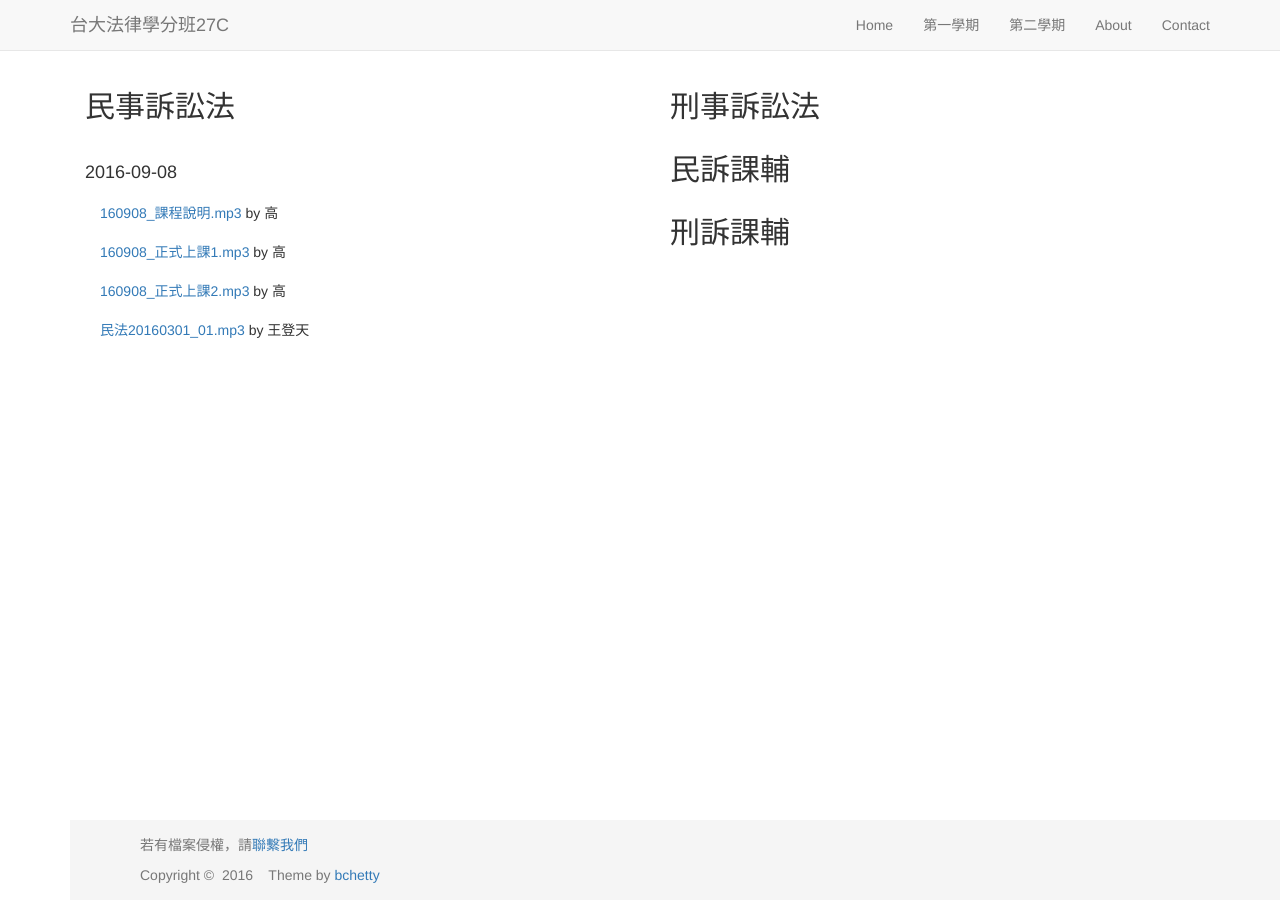
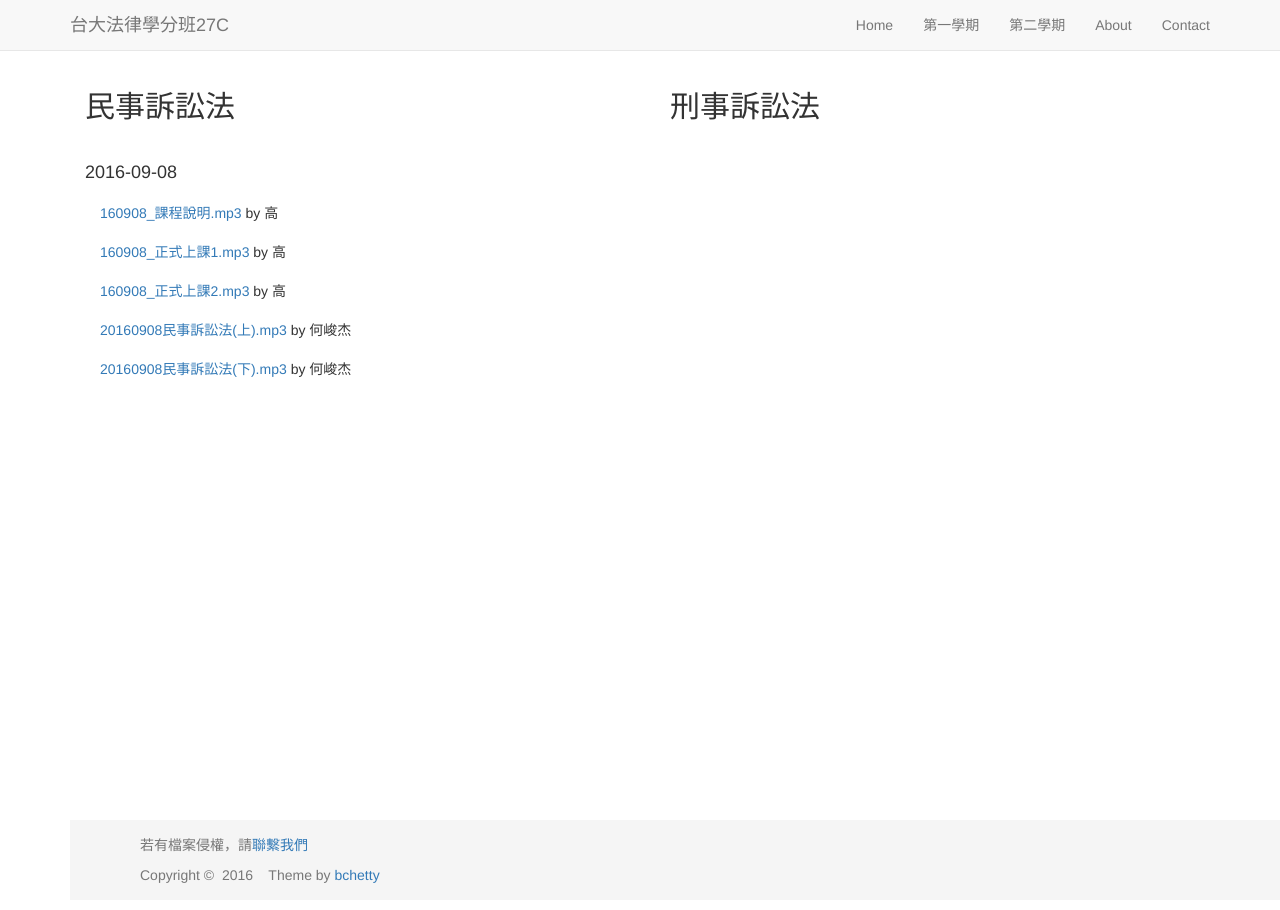
Before and after one commit to maxmilian/ntu_specs_law, a Jekyll site: the page built from semester2/index.html, in a window 1280 px wide. Built offline with Jekyll 4.4.1, drawn with Linux system fonts in a browser that asks for light colours; nearby versions of some CDN libraries.

Commit message:
add Ho 0908 records

```diff
--- a/semester2/index.html
+++ b/semester2/index.html
@@ -14,18 +14,19 @@ layout: template1
           <li class="list-group-item"><a href="https://s3-ap-northeast-1.amazonaws.com/maxmilian-ntu-specs-law/semester2/records/Kao_1_1.mp3">160908_課程說明.mp3</a> by 高</li>
           <li class="list-group-item"><a href="https://s3-ap-northeast-1.amazonaws.com/maxmilian-ntu-specs-law/semester2/records/Kao_1_2.mp3">160908_正式上課1.mp3</a> by 高</li>
           <li class="list-group-item"><a href="https://s3-ap-northeast-1.amazonaws.com/maxmilian-ntu-specs-law/semester2/records/Kao_1_3.mp3">160908_正式上課2.mp3</a> by 高</li>
-          <li class="list-group-item"><a href="https://s3-ap-northeast-1.amazonaws.com/maxmilian-ntu-specs-law/semester2/records/Wang_1.mp3">民法20160301_01.mp3</a> by 王登天</li>
+          <li class="list-group-item"><a href="https://s3-ap-northeast-1.amazonaws.com/maxmilian-ntu-specs-law/semester2/records/Ho_1_1.mp3">20160908民事訴訟法(上).mp3</a> by 何峻杰</li>
+          <li class="list-group-item"><a href="https://s3-ap-northeast-1.amazonaws.com/maxmilian-ntu-specs-law/semester2/records/Ho_1_2.mp3">20160908民事訴訟法(下).mp3</a> by 何峻杰</li>
       </ul>
     </div>
     <div class="col-md-6">
       <h2>刑事訴訟法</h2>
    </div>
-   <div class="row">
+   <!-- <div class="row">
      <div class="col-md-6">
        <h2>民訴課輔</h2>
      </div>
      <div class="col-md-6">
        <h2>刑訴課輔</h2>
      </div>
-   </div>
+   </div> -->
 </div>
```
